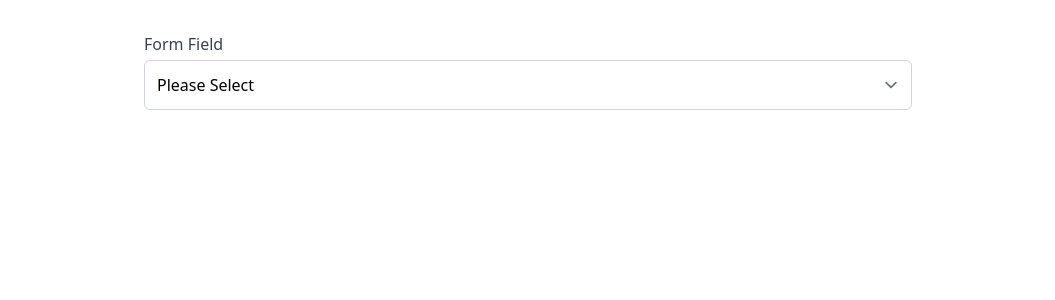
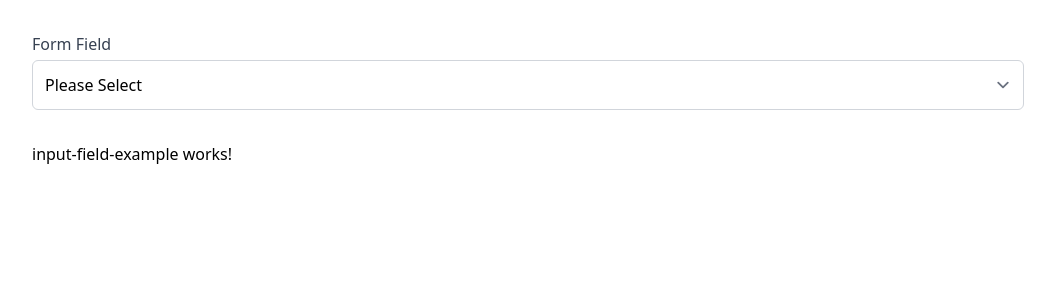
Before and after one commit to jssellars/shopify-custom-fields-1, an Angular app: page / in a window 1280 px wide. Shown: the top 300 px of the page, without its empty margins (112-1167 px from the left). Built offline with nearby package versions, Linux system fonts and the light colour scheme.

Commit message:
improve naming of component

```diff
--- a/src/app/app.component.html
+++ b/src/app/app.component.html
@@ -1,3 +1,4 @@
-<div class="max-w-3xl py-8 mx-auto">
-  <app-select-field-type></app-select-field-type>
+<div class="max-w-5xl px-4 py-8 mx-auto">
+  <app-select-form-field></app-select-form-field>
+  <app-input-field-example></app-input-field-example>
 </div>
--- a/src/app/app.module.ts
+++ b/src/app/app.module.ts
@@ -3,12 +3,14 @@ import { FormsModule } from '@angular/forms';
 import { NgModule } from '@angular/core';
 
 import { AppComponent } from './app.component';
-import { SelectFieldTypeComponent } from './components/select-field-type/select-field-type.component';
+import { SelectFormFieldComponent } from './components/select-form-field/select-form-field.component';
+import { InputFieldExampleComponent } from './components/input-field-example/input-field-example.component';
 
 @NgModule({
   declarations: [
     AppComponent,
-    SelectFieldTypeComponent
+    SelectFormFieldComponent,
+    InputFieldExampleComponent
   ],
   imports: [
     BrowserModule,
--- /dev/null
+++ b/src/app/components/input-field-example/input-field-example.component.html
@@ -0,0 +1 @@
+<p>input-field-example works!</p>
--- /dev/null
+++ b/src/app/components/input-field-example/input-field-example.component.ts
@@ -0,0 +1,15 @@
+import { Component, OnInit } from '@angular/core';
+
+@Component({
+  selector: 'app-input-field-example',
+  templateUrl: './input-field-example.component.html',
+  styleUrls: ['./input-field-example.component.css']
+})
+export class InputFieldExampleComponent implements OnInit {
+
+  constructor() { }
+
+  ngOnInit(): void {
+  }
+
+}
```
Also changed, not shown: src/app/components/select-form-field/select-form-field.component.ts (renamed from src/app/components/select-field-type/select-field-type.component.ts, +4 -5 lines), src/app/components/input-field-example/input-field-example.component.css (added), src/app/components/select-form-field/select-form-field.component.css (added), src/app/components/select-form-field/select-form-field.component.html (renamed from src/app/components/select-field-type/select-field-type.component.html), 2 other files (tests, documents, lock files or other folders).
